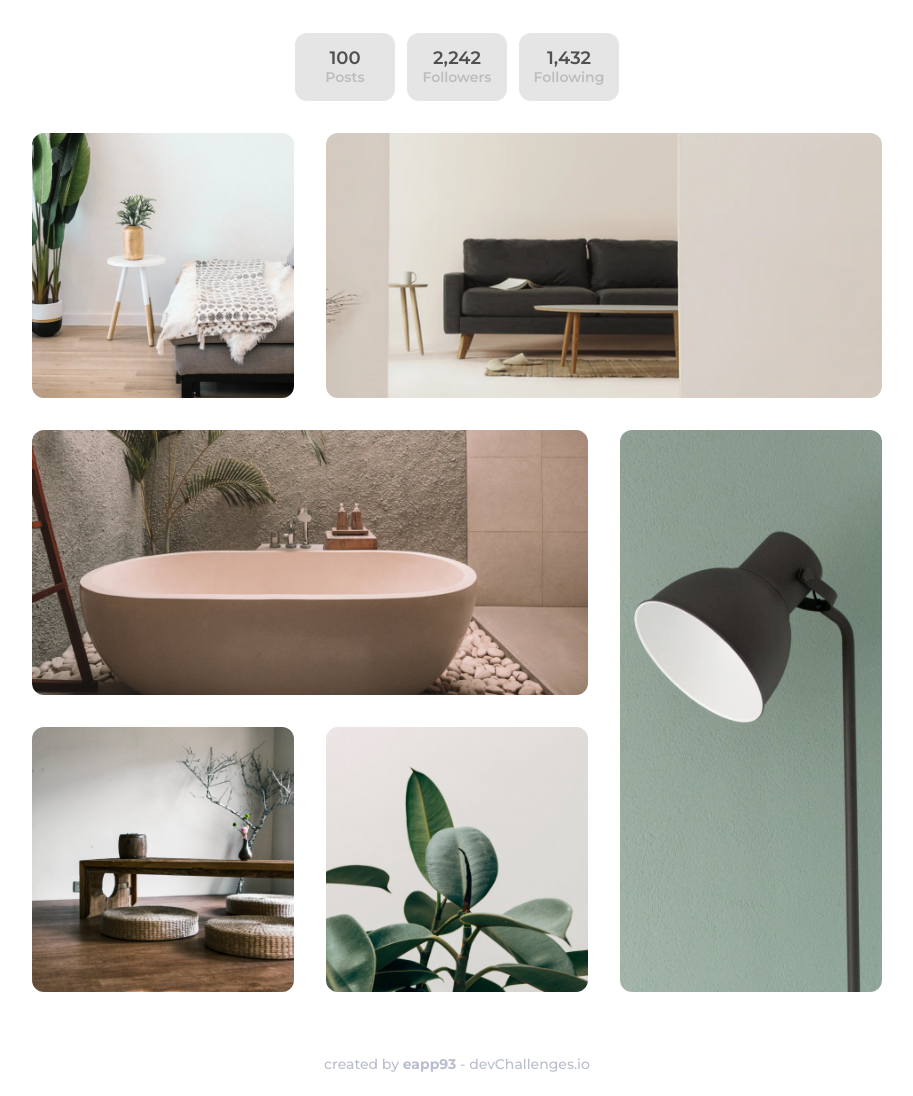
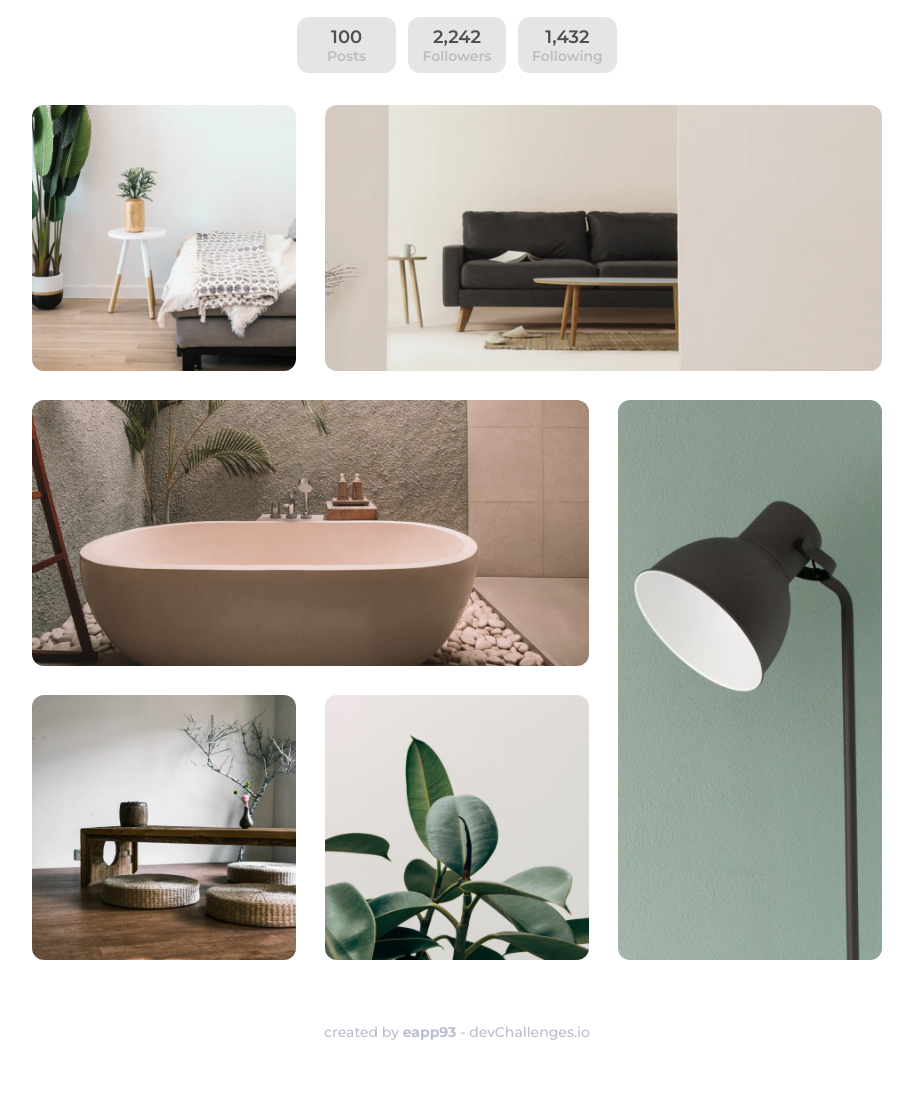
Before and after one commit to EAPP93/devchallenges__my-gallery, a plain HTML site: page index.html in a window 1280 px wide. Shown: the part 283-1379 px from the top of the page, without its empty margins (183-1096 px from the left). After the commit the page ends 1347 px from the top, so only its background shows below. Drawn offline with nearby package versions, Linux system fonts and the light colour scheme.

Commit message:
fix: css and readme

```diff
--- a/css/styles.css
+++ b/css/styles.css
@@ -41,7 +41,7 @@ html {
 }
 
 img {
-  max-width: 100%;
+  width: 100%;
   height: 100%;
   object-fit: cover;
   object-position: center;
@@ -83,7 +83,7 @@ header {
 }
 
 .user-card__img {
-  width: 6.875rem;
+  width: calc(6.64rem + 1vw);
   border-radius: 1rem;
 }
 
@@ -113,8 +113,8 @@ header {
   justify-content: center;
   align-items: center;
   background-color: var(--bg-card);
-  width: 4.875rem;
-  height: 3.25rem;
+  width: calc(4.64rem + 1vw);
+  height: calc(3.1rem + 0.5vw);
   border-radius: 0.75rem;
 }
 
@@ -133,7 +133,7 @@ main {
   display: grid;
   grid-template-columns: repeat(3, 1fr);
   grid-template-rows: repeat(3, 1fr);
-  gap: 1rem;
+  gap: 4vw;
 }
 
 img {
@@ -201,12 +201,12 @@ footer {
   }
 
   .user-card__img {
-    width: 11.75rem;
+    width: calc(10rem + 1vw);
   }
 
   .card_info__container {
-    width: 6.25rem;
-    height: 4.25rem;
+    width: calc(5.35rem + 1vw);
+    height: calc(3.8rem +0.5vw);
   }
 
   .card_info__text {
@@ -215,7 +215,7 @@ footer {
 
   main {
     padding: 2vh 16.80vw 8vh 16.80vw;
-    gap: 2rem;
+    gap: 2.25vw;
   }
 
   .footer__text {
--- a/index.html
+++ b/index.html
@@ -49,12 +49,12 @@
 
   </header>
   <main>
-    <img src="./assets/photo1.png" alt="#"></div>
-    <img src="./assets/photo2.png" alt="#"></div>
-    <img src="./assets/photo3.png" alt="#"></div>
-    <img src="./assets/photo4.png" alt="#"></div>
-    <img src="./assets/photo5.png" alt="#"></div>
-    <img src="./assets/photo6.png" alt="#"></div>
+    <img loading="lazy" src="./assets/photo1.png" alt="#"></div>
+    <img loading="lazy" src="./assets/photo2.png" alt="#"></div>
+    <img loading="lazy" src="./assets/photo3.png" alt="#"></div>
+    <img loading="lazy" src="./assets/photo4.png" alt="#"></div>
+    <img loading="lazy" src="./assets/photo5.png" alt="#"></div>
+    <img loading="lazy" src="./assets/photo6.png" alt="#"></div>
   </main>
   <footer>
     <h3 class="footer__text">
```
Also changed, not shown: LICENSE.txt (added), assets/desktop.PNG (added), assets/mobile.PNG (added), 1 other file.
